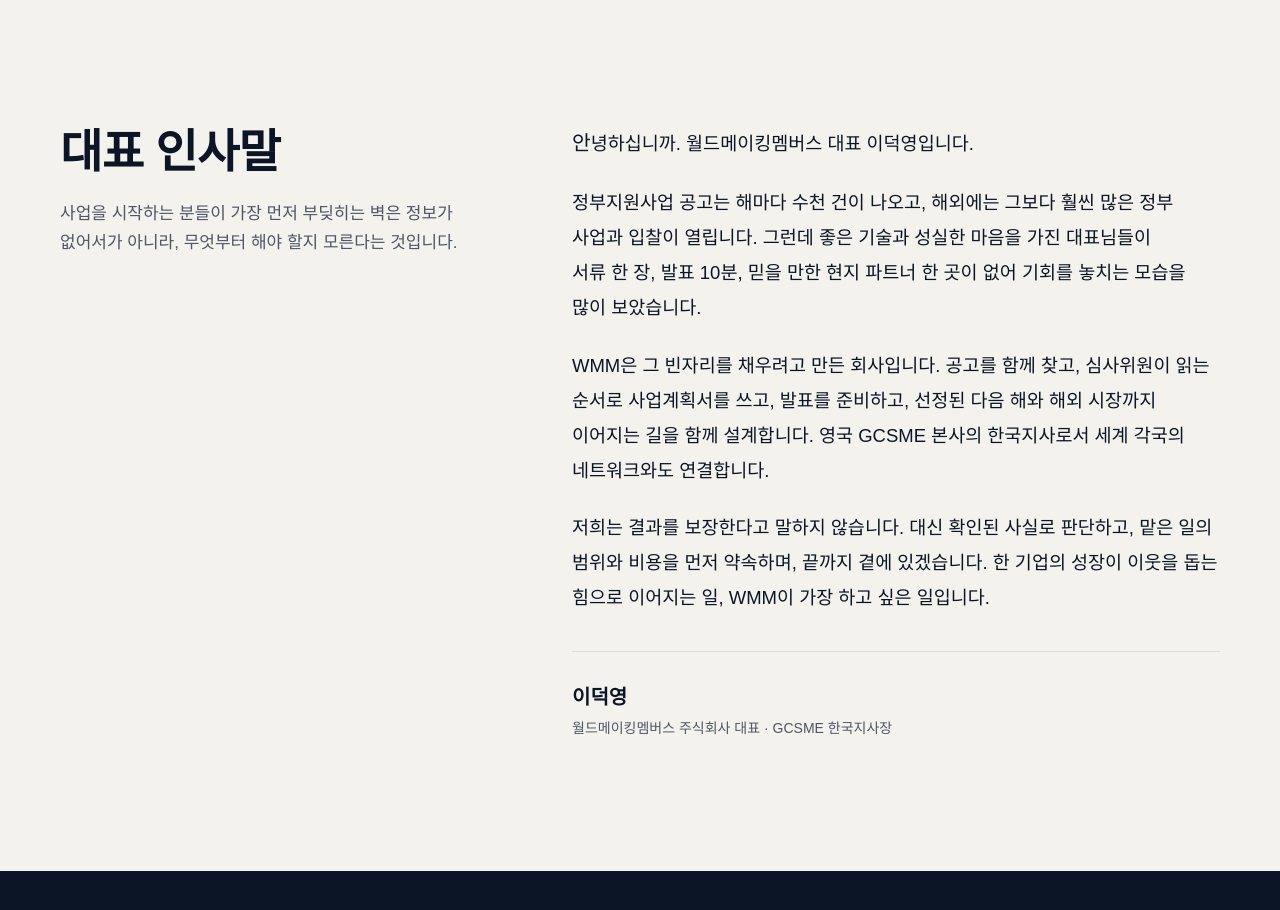
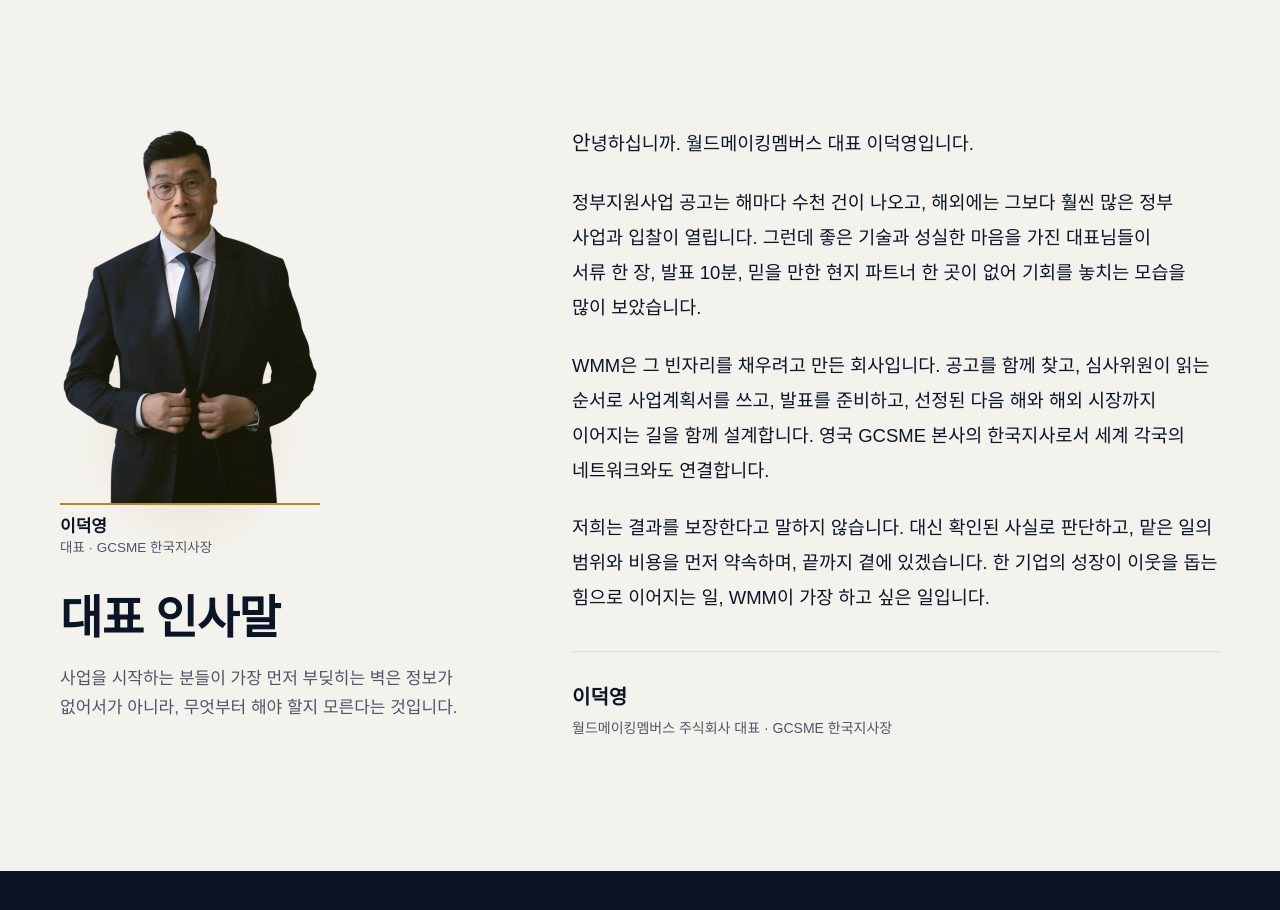
Before and after one commit to leedukyoung74-wq/wmm-www, a plain HTML site: page public/about/index.html in a window 1280 px wide. Shown: the part 1140-2050 px from the top of the page. Drawn offline with Linux system fonts and the light colour scheme; a web font is replaced by a local one.

Commit message:
www 회사 소개: 대표 인사말에 대표 사진(작게) 추가
Co-Authored-By: Claude Opus 5.5 <noreply@anthropic.com>
Claude-Session: https://claude.ai/code/session_01NTgYhkF5aJdTG9EAqpbL7Z

```diff
--- a/public/about/index.html
+++ b/public/about/index.html
@@ -97,6 +97,8 @@ p{margin:0}
 .letter-in{display:grid;grid-template-columns:minmax(0,.8fr) minmax(0,1.2fr);gap:80px;align-items:start}
 .letter h2{font-size:clamp(30px,3.6vw,46px)}
 .letter-side p{margin-top:18px;color:var(--muted)}
+.ceo{margin:0 0 32px;position:relative;width:min(260px,70%)}.ceo::before{content:"";position:absolute;left:8%;right:8%;bottom:0;height:62%;border-radius:50% 50% 0 0;background:radial-gradient(closest-side,rgba(183,134,44,.22),transparent);z-index:0}.ceo img{position:relative;z-index:1;width:100%;border-bottom:2px solid var(--gold)}.ceo figcaption{font-size:13.5px;color:var(--muted);margin-top:10px;line-height:1.4}.ceo figcaption b{display:block;font-size:17px;color:var(--ink)}
+
 .letter-body p{font-size:18.5px;line-height:1.9;margin-bottom:22px}
 .letter-body p:first-child::first-letter{font-size:1.1em}
 .sign{display:flex;align-items:center;gap:18px;margin-top:36px;padding-top:28px;border-top:1px solid var(--line)}
@@ -250,6 +252,7 @@ p{margin:0}
 <section class="letter pad" id="letter" aria-labelledby="letter-h">
   <div class="shell letter-in">
     <div class="letter-side">
+      <figure class="ceo"><img src="/about/ceo-lee-duk-young.webp" width="520" height="746" alt="월드메이킹멤버스 이덕영 대표" loading="lazy"><figcaption><b>이덕영</b>대표 · GCSME 한국지사장</figcaption></figure>
       <h2 id="letter-h">대표 인사말</h2>
       <p>사업을 시작하는 분들이 가장 먼저 부딪히는 벽은 정보가 없어서가 아니라, 무엇부터 해야 할지 모른다는 것입니다.</p>
     </div>
```
Also changed, not shown: public/about/ceo-lee-duk-young.webp (added).
